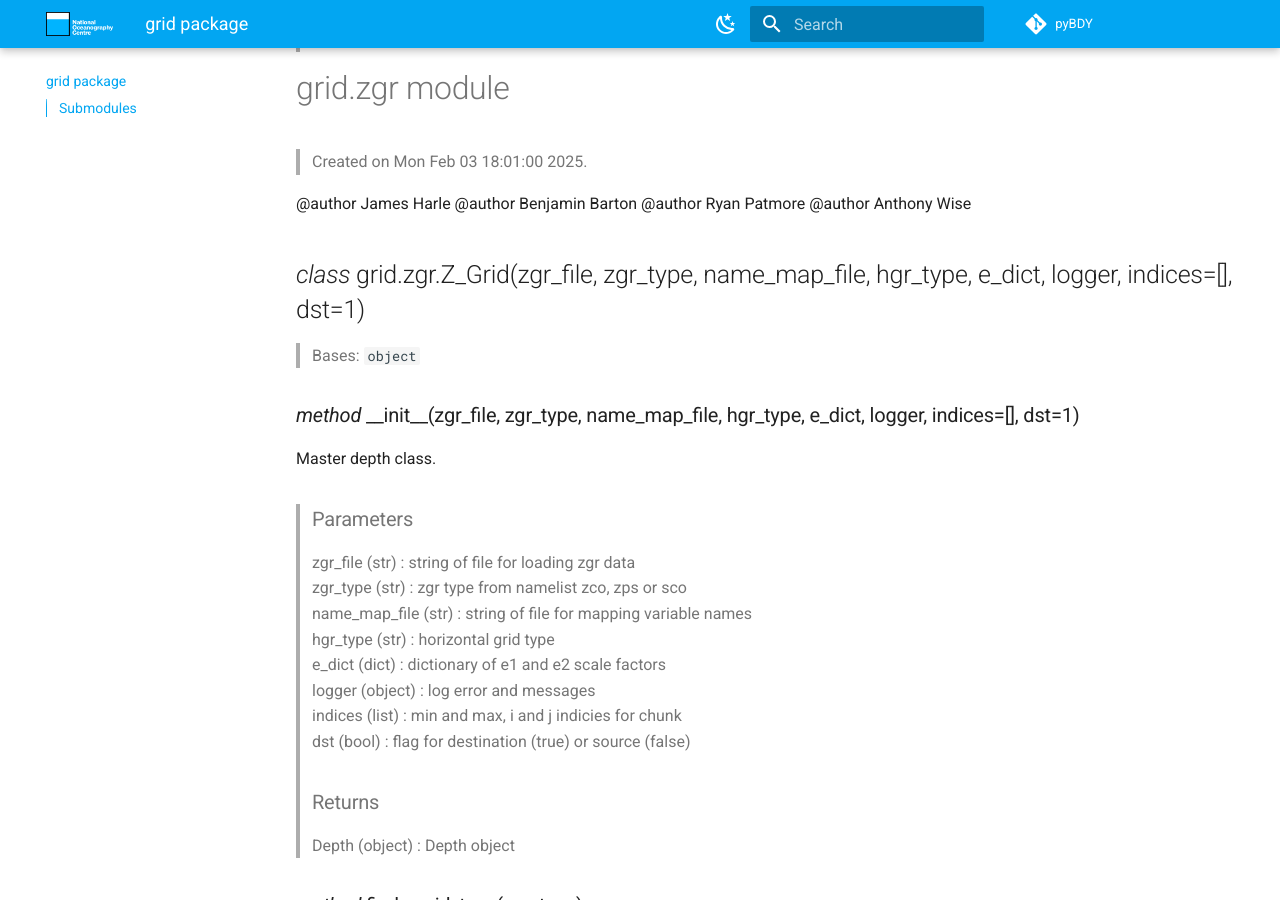
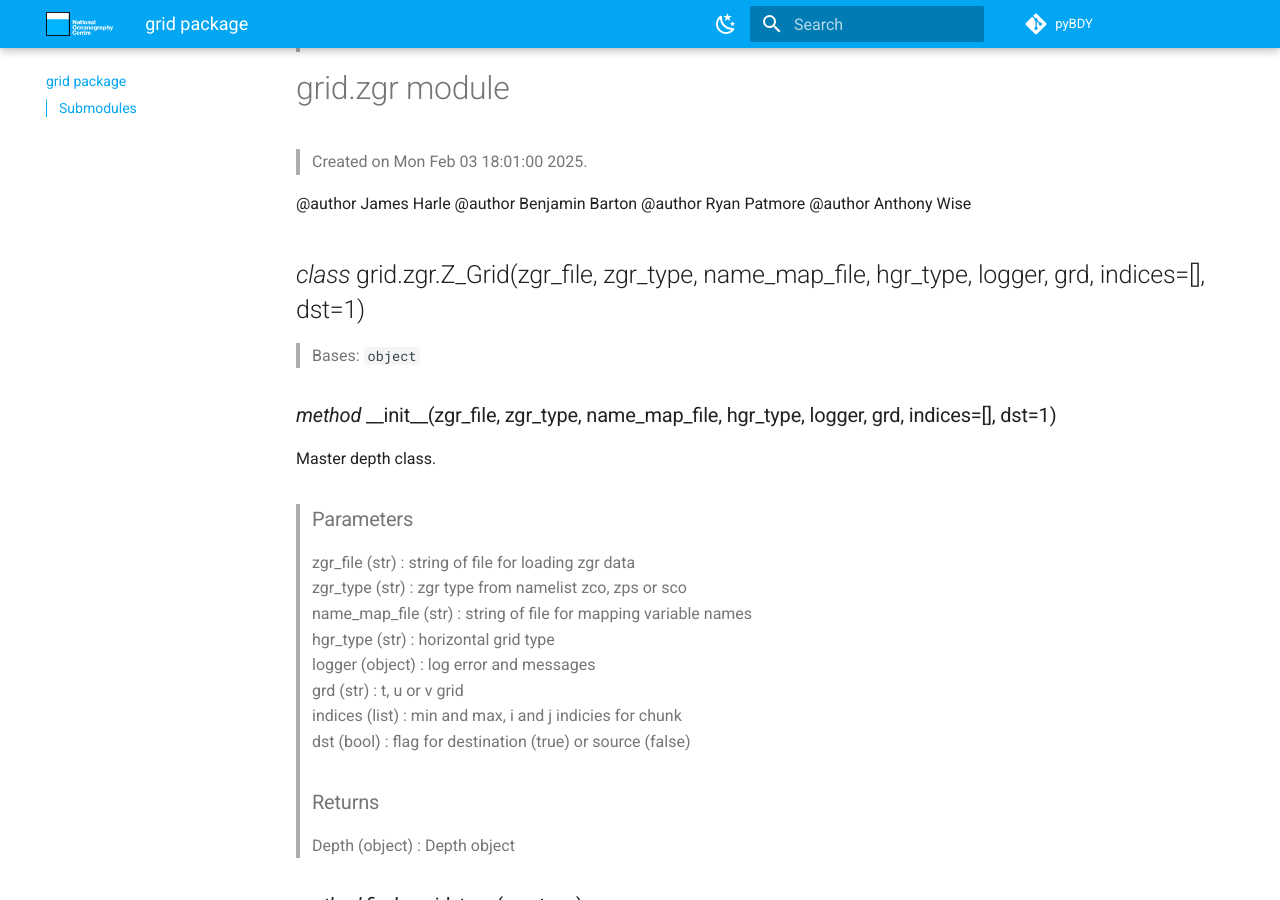
Before and after one commit to NOC-MSM/pyBDY, an MkDocs documentation site: the page built from docs/grid.md, in a window 1280 px wide and 900 px high, scrolled down 2497 px. Built offline with MkDocs 1.6.1 and Material for MkDocs 9.7.7, drawn with Linux system fonts in a browser that asks for light colours; comment, search, counter and statistics services are not loaded; some of the changed text lies outside the part shown.

Commit message:
Updating web docs

```diff
--- a/.pre-commit-config.yaml
+++ b/.pre-commit-config.yaml
@@ -1,3 +1,5 @@
+default_language_version:
+  python: python3.10
 repos:
 - repo: https://github.com/pre-commit/pre-commit-hooks
   rev: v4.4.0
@@ -25,11 +27,11 @@ repos:
   - id: ruff
     args: [--fix, --show-fixes]
 - repo: https://github.com/executablebooks/mdformat
-  rev: 0.7.19
+  rev: 1.0.0
   hooks:
   - id: mdformat
     additional_dependencies:
-    - mdformat-mkdocs[recommended]>=4.0.0
+    - mdformat-mkdocs[recommended-mdsf]
 - repo: https://github.com/macisamuele/language-formatters-pre-commit-hooks
   rev: v2.9.0
   hooks:
--- a/docs/grid.md
+++ b/docs/grid.md
@@ -45,7 +45,7 @@ Get the glam, gphi and e scale factors from file if possible.
 
 > None : var_list is populated<br>
 
-### *method* subset_hgr(indices)
+### *method* subset_hgr(grd, indices)
 
 Use indices to spatially subset the domain.
 
@@ -99,11 +99,11 @@ Calculate the missing horizontal grid variables and add them to grid.
 @author Ryan Patmore
 @author Anthony Wise
 
-## *class* grid.zgr.Z_Grid(zgr_file, zgr_type, name_map_file, hgr_type, e_dict, logger, indices=[], dst=1)
+## *class* grid.zgr.Z_Grid(zgr_file, zgr_type, name_map_file, hgr_type, logger, grd, indices=[], dst=1)
 
 > Bases: `object`<br>
 
-### *method* \_\_init\_\_(zgr_file, zgr_type, name_map_file, hgr_type, e_dict, logger, indices=[], dst=1)
+### *method* \_\_init\_\_(zgr_file, zgr_type, name_map_file, hgr_type, logger, grd, indices=[], dst=1)
 
 Master depth class.
 
@@ -113,8 +113,8 @@ Master depth class.
 > zgr_type (str) : zgr type from namelist zco, zps or sco<br>
 > name_map_file (str) : string of file for mapping variable names<br>
 > hgr_type (str) : horizontal grid type<br>
-> e_dict (dict) : dictionary of e1 and e2 scale factors<br>
 > logger (object) : log error and messages<br>
+> grd (str) : t, u or v grid<br>
 > indices (list) : min and max, i and j indicies for chunk<br>
 > dst (bool) : flag for destination (true) or source (false)<br>
 
@@ -151,7 +151,7 @@ Calculate missing gdepw from gdept.
 
 > dep_out (np.array) : vertical grid mesh data variable<br>
 
-## grid.zgr.fill_zgrid_vars(zgr_type, grid, hgr_type, e_dict, missing)
+## grid.zgr.fill_zgrid_vars(zgr_type, grid, hgr_type, missing)
 
 Calculate the missing vertical grid variables and add them to grid.
 
@@ -160,7 +160,6 @@ Calculate the missing vertical grid variables and add them to grid.
 > zgr_type (str) : type of vertical grid (zco, zps or sco)<br>
 > grid (dict) : dictionary of grid data variable<br>
 > hgr_type (str) : horizontal grid type<br>
-> e_dict (dict) : dictionary of e1 and e2 scale factors<br>
 > missing (list) : list of missing variables to calculate<br>
 
 > ### Returns<br>
```
Also changed, not shown: 1 other file.
